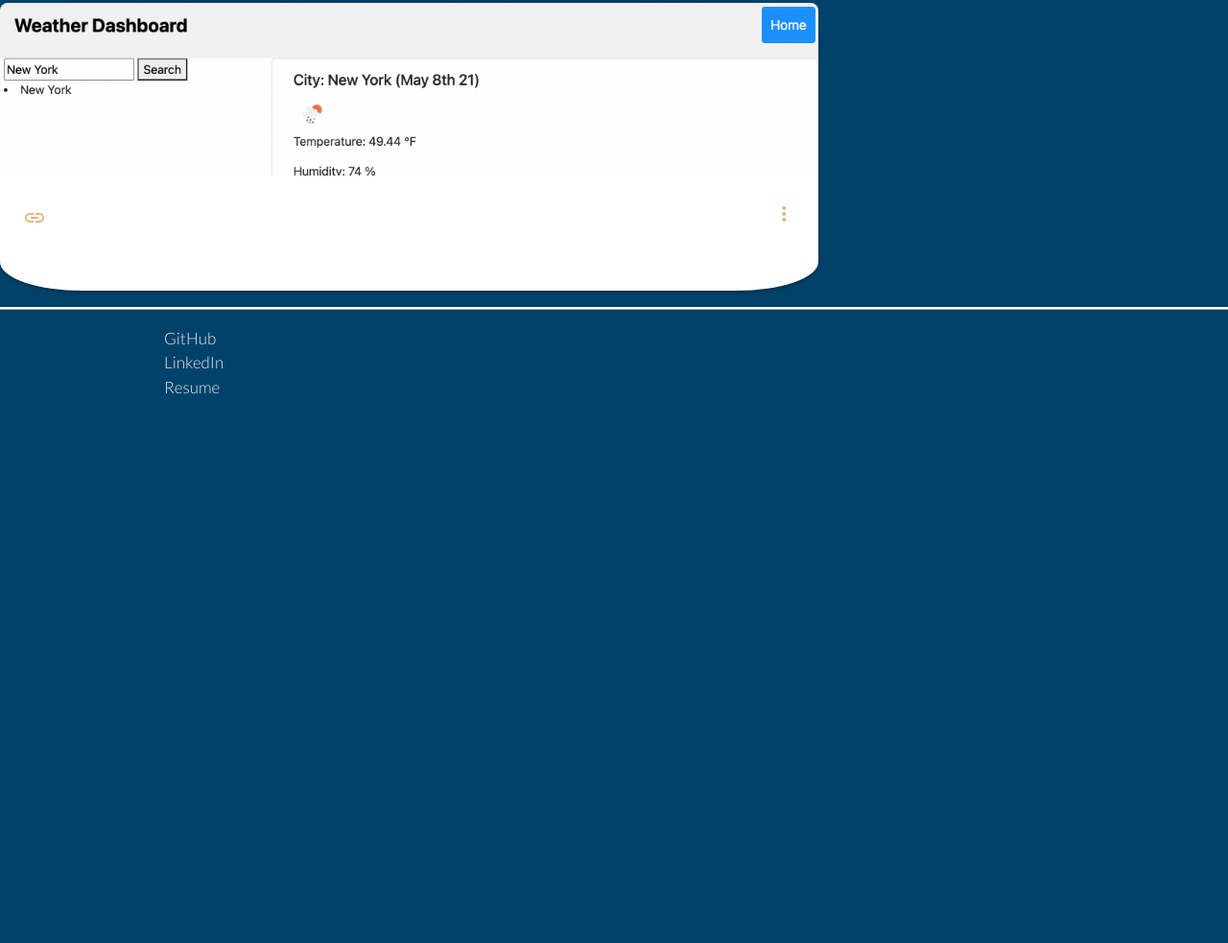
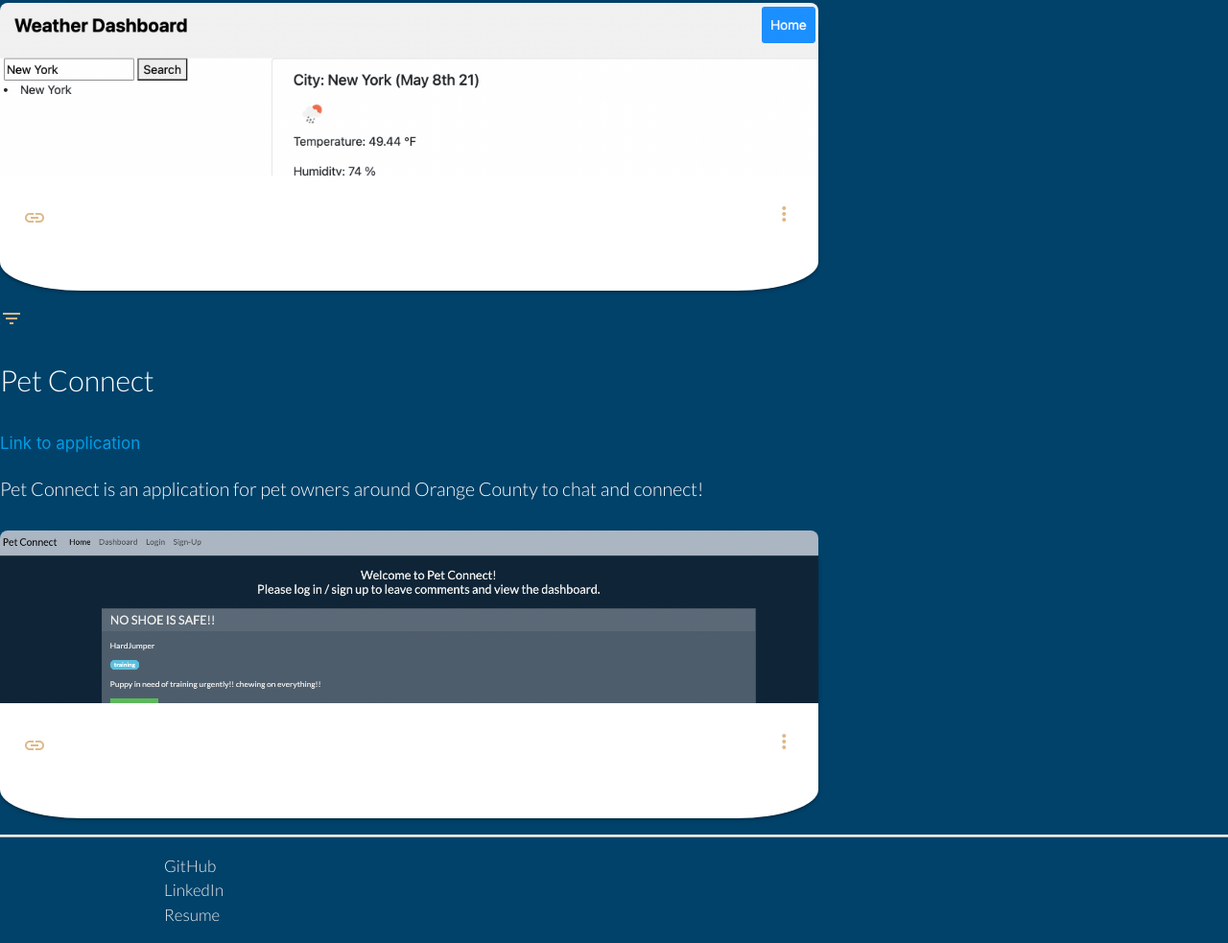
Before and after one commit to Omrironen4/Omri-Ronen-Portfolio, a plain HTML site: page index.html in a window 1280 px wide. Shown: the part 1804-2787 px from the top of the page at 96% size. Before the commit the page ends 2237 px from the top, so only its background shows below. Drawn offline with nearby package versions, Linux system fonts and the light colour scheme.

Commit message:
added pet connect to projects

```diff
--- a/index.html
+++ b/index.html
@@ -57,6 +57,7 @@
                 <li><a class="middle"
                     href="https://www.linkedin.com/in/omri-ronen-a72766206/" target="_blank">LinkedIn</a>
                 </li>
+                <li><a class="middle" href="https://docs.google.com/document/d/1w2HOq8rDlKWEG-ryEk1YvL7Jk10Cr8dNUR__pQbY45c/edit?usp=sharing" target="_blank">Resume</a></li>
             </ul>
         </div>
     </nav>
@@ -65,12 +66,13 @@
     <ul class="sidenav hover" id="mobile-links">
         <img src="" alt="">
         <li><a class="middle"
-                href="#contact">Contact me</a>
+                href="#contact">Contact</a>
         </li>
         <li><a href="#aboutme">About Me</a></li>
         <li><a href="#mywork">My Work</a></li>
         <li><a href="https://github.com/Omrironen4" target="_blank">GitHub</a></li>
         <li><a href="https://www.linkedin.com/in/omri-ronen-a72766206/" target="_blank">LinkedIn</a></li>
+        <li><a href="https://docs.google.com/document/d/1w2HOq8rDlKWEG-ryEk1YvL7Jk10Cr8dNUR__pQbY45c/edit?usp=sharing" target="_blank">Resume</a></li>
     </ul>
 
     <!-- main -->
@@ -273,6 +275,53 @@
                 </div>
             </div>
         </div>
+        <!-- 12th row -->
+        <div class="row">
+            <div class="col s12 m6 l6">
+                <i class="material-icons">filter_list</i>
+                <p class="project-title">Pet Connect</p>
+            </div>
+        </div>
+        <!-- 13th row -->
+        <div class="row">
+            <div class="col s6 m6 l6">
+                <a href="https://project-2-pet-connect.herokuapp.com/" target="_blank">Link to application</a>
+            </div>
+        </div>
+        <!-- 14th row -->
+        <div class="row">
+            <div class="col s12 m8 l8">
+                <p class="project-des">Pet Connect is an application for pet owners around Orange County to chat and connect!</p>
+            </div>
+        </div>
+        <!-- 15th row -->
+        <div class="row">
+            <div class="card small col s8 m8 l8">
+                <div
+                    class="card-image waves-effect waves-block waves-light">
+                    <img class="activator"
+                        src="./assets/pictures/Screen Shot 2021-07-08 at 4.20.57 PM.png">
+                </div>
+                <div class="card-content">
+                    <span
+                        class="card-title activator grey-text text-darken-4"><i
+                            class="material-icons right">more_vert</i>
+                    </span>
+                    <p>
+                        <i class="material-icons"><a
+                                class="link"
+                                href="https://project-2-pet-connect.herokuapp.com/"></a>link</i>
+                    </p>
+                </div>
+                <div class="card-reveal">
+                    <span
+                        class="card-title grey-text text-darken-4"><i
+                            class="material-icons right">close</i></span>
+                    <p class="info">This application is designed to connect pet owners in the Orange County area - with the ability to share information and also meet. Users can
+                    create an accout for themselves and their pets. In this CMS style application users can create blog posts, comment on posts, remove/update posts, and more! </p>
+                </div>
+            </div>
+        </div>
 
     </main>
 
@@ -306,7 +355,7 @@
         src="https://code.jquery.com/jquery-3.6.0.min.js"></script>
     <script
         src="https://cdnjs.cloudflare.com/ajax/libs/materialize/1.0.0/js/materialize.min.js"></script>
-    <script src="./script.js"></script>
+    <script src="./assets/js/script.js"></script>
 </body>
 
 </html>
```
Also changed, not shown: assets/pictures/Screen Shot 2021-07-08 at 4.20.57 PM.png (added).
